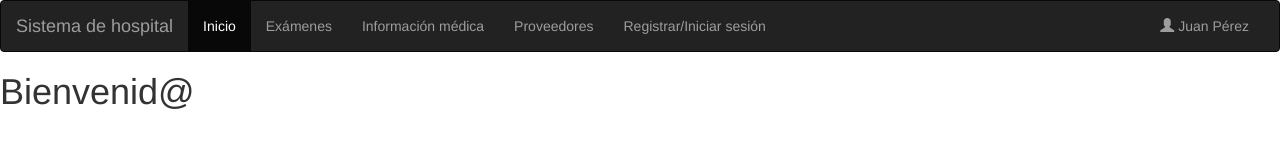
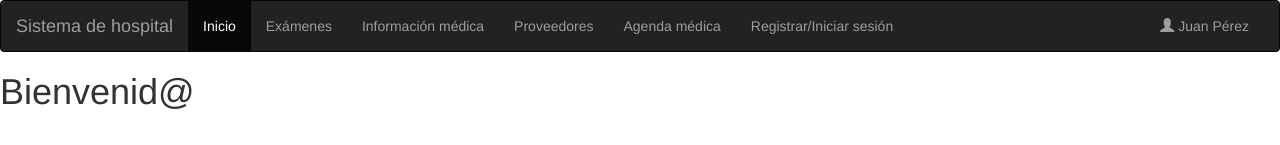
Before and after one commit to iYoyoo/TareaSprint, a plain HTML site: page features/interfaz_creacion.html in a window 1280 px wide. Shown: the top 145 px of the page. Drawn offline with nearby package versions, Linux system fonts and the light colour scheme; files whose address does not match are found by name.

Commit message:
Se guardaron los cambios
Se guardaron los cambios únicamente

```diff
--- a/features/interfaz_creacion.html
+++ b/features/interfaz_creacion.html
@@ -53,6 +53,11 @@
               <ul class="nav navbar-nav">
                 <li>
                   <a href="proveedores.html">Proveedores</a>
+                </li>
+              </ul>
+              <ul class="nav navbar-nav">
+                <li>
+                  <a href="editar_paciente.html">Agenda médica</a>
                 </li>
               </ul>
                 <ul class="nav navbar-nav">
```
Also changed, not shown: features/gestion_examenes.html (+5 -0 lines), features/pagina_principal_privada.html (+5 -0 lines), features/pagina_principal_publica.html (+5 -0 lines), features/proveedores.html (+5 -0 lines).
